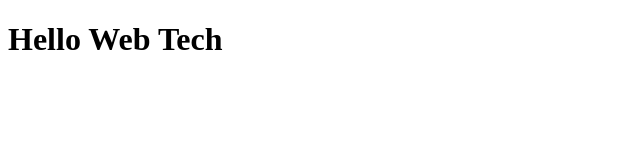
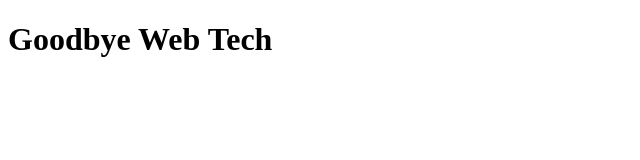
Before and after one commit to alansolarski/alansolarski.github.io, a plain HTML site: page index.html in a window 1280 px wide. Shown: the whole page, without its empty margins (0-640 px from the left). Drawn offline with Linux system fonts and the light colour scheme.

Commit message:
update body text

```diff
--- a/index.html
+++ b/index.html
@@ -4,6 +4,6 @@
     <title>SET08101 - Web Tech</title>
   </head>
   <body>
-    <h1>Hello Web Tech</h1>
+    <h1>Goodbye Web Tech</h1>
   </body>
 </html>
```
